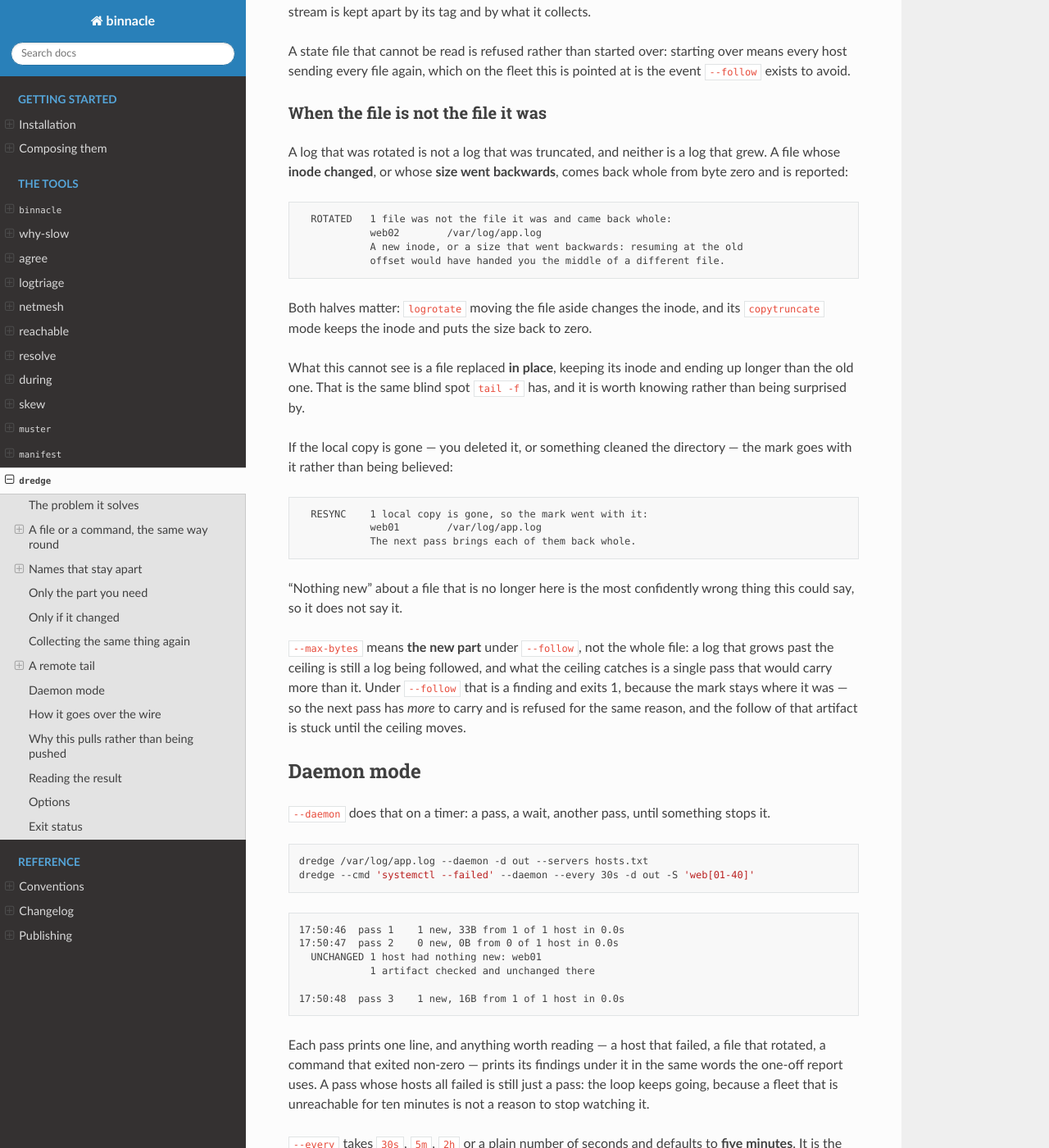
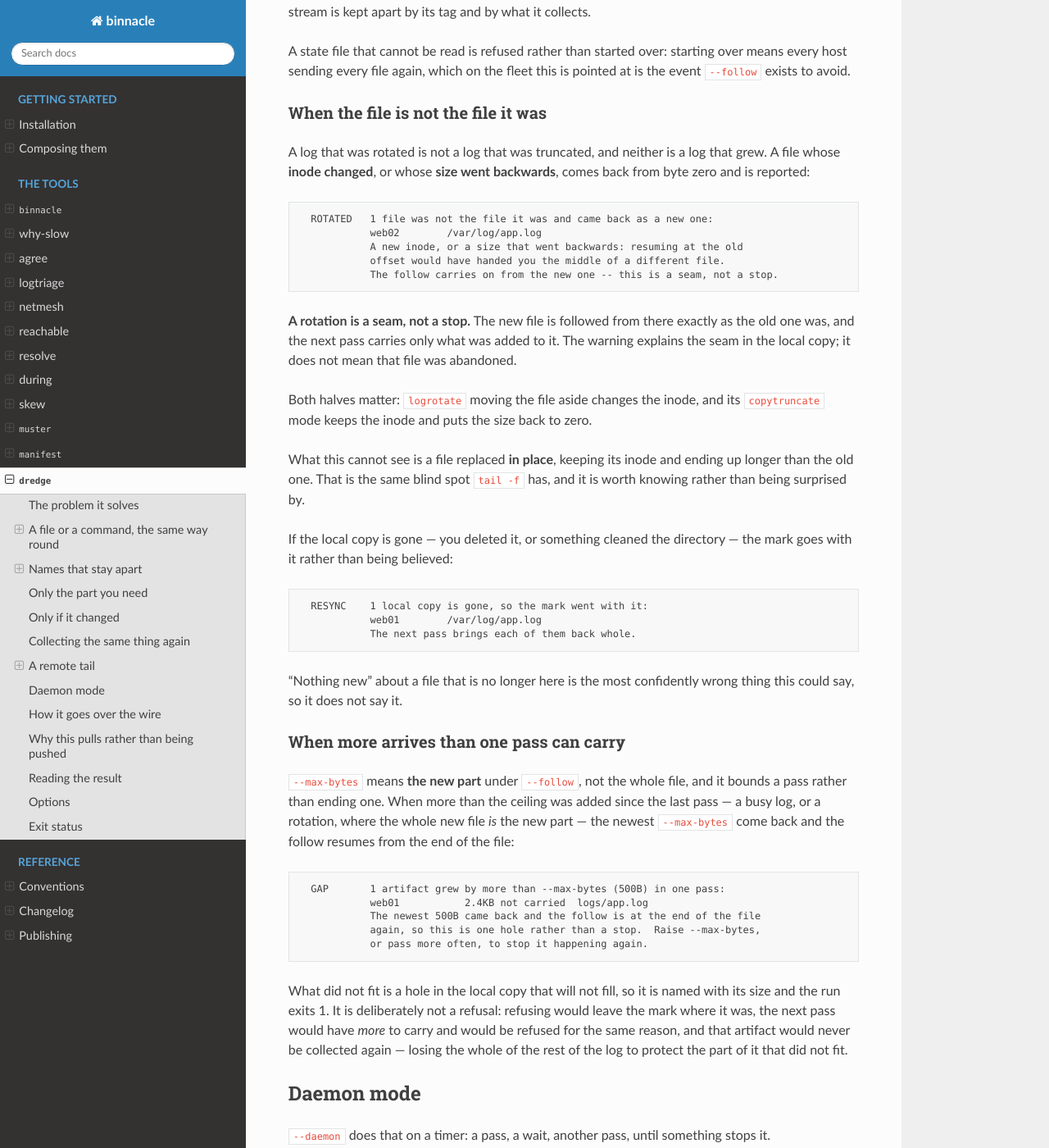
Before and after one commit to MartinGallagher-code/binnacle, a Sphinx documentation site: the page built from docs/tools/dredge.md, in a window 1280 px wide and 1400 px high, scrolled down 6438 px. Shown: the whole window at 82% size. Built offline with Sphinx 7.4.7 and the Read the Docs theme 3.1.0, drawn with Linux system fonts in a browser that asks for light colours.

Commit message:
Under --follow, the ceiling bounds a pass rather than ending one
A rotation was never a stop -- the new file is followed exactly as the
old one was -- but there was one way a followed artifact could stop
being followed, and a rotation is how you fall into it.

--max-bytes under --follow means the new part rather than the whole
file, and a pass that would carry more than it refused the file
outright. The mark then stayed where it was, so the next pass had
*more* to carry and was refused for the same reason, and that artifact
was never collected again. After a rotation the whole new file is the
new part, so a log that had been following incrementally well under
the ceiling blows through it the moment logrotate runs.

Losing the rest of the log to protect the part of it that did not fit
is the wrong trade in every case. So the ceiling now moves the start
instead of ending the file: the newest --max-bytes come back, the
follow resumes from the end of the file, and what could not be carried
is reported as a GAP with its size and exits 1. A hole that is named
beats a follow that quietly stopped.

The report also says what happens next, because the ROTATED warning
read as an abandonment: `this is a seam, not a stop`.

Three cases for it, one of them a rotation driven straight through the
ceiling and then asked for the pass after it. 499 checks, all passing.

Co-Authored-By: Claude Opus 5 <noreply@anthropic.com>
Claude-Session: https://claude.ai/code/session_01FohbkSnWgrEcwj8CHJZY1V

````diff
--- a/docs/tools/dredge.md
+++ b/docs/tools/dredge.md
@@ -321,14 +321,20 @@ pointed at is the event `--follow` exists to avoid.
 
 A log that was rotated is not a log that was truncated, and neither is a log
 that grew. A file whose **inode changed**, or whose **size went backwards**,
-comes back whole from byte zero and is reported:
+comes back from byte zero and is reported:
 
 ```text
-  ROTATED   1 file was not the file it was and came back whole:
+  ROTATED   1 file was not the file it was and came back as a new one:
             web02        /var/log/app.log
             A new inode, or a size that went backwards: resuming at the old
             offset would have handed you the middle of a different file.
+            The follow carries on from the new one -- this is a seam, not a stop.
 ```
+
+**A rotation is a seam, not a stop.** The new file is followed from there
+exactly as the old one was, and the next pass carries only what was added to
+it. The warning explains the seam in the local copy; it does not mean that
+file was abandoned.
 
 Both halves matter: `logrotate` moving the file aside changes the inode, and
 its `copytruncate` mode keeps the inode and puts the size back to zero.
@@ -349,12 +355,28 @@ directory — the mark goes with it rather than being believed:
 "Nothing new" about a file that is no longer here is the most confidently
 wrong thing this could say, so it does not say it.
 
-`--max-bytes` means **the new part** under `--follow`, not the whole file: a
-log that grows past the ceiling is still a log being followed, and what the
-ceiling catches is a single pass that would carry more than it. Under
-`--follow` that is a finding and exits 1, because the mark stays where it
-was — so the next pass has *more* to carry and is refused for the same
-reason, and the follow of that artifact is stuck until the ceiling moves.
+### When more arrives than one pass can carry
+
+`--max-bytes` means **the new part** under `--follow`, not the whole file, and
+it bounds a pass rather than ending one. When more than the ceiling was added
+since the last pass — a busy log, or a rotation, where the whole new file *is*
+the new part — the newest `--max-bytes` come back and the follow resumes from
+the end of the file:
+
+```text
+  GAP       1 artifact grew by more than --max-bytes (500B) in one pass:
+            web01           2.4KB not carried  logs/app.log
+            The newest 500B came back and the follow is at the end of the file
+            again, so this is one hole rather than a stop.  Raise --max-bytes,
+            or pass more often, to stop it happening again.
+```
+
+What did not fit is a hole in the local copy that will not fill, so it is named
+with its size and the run exits 1. It is deliberately not a refusal: refusing
+would leave the mark where it was, the next pass would have *more* to carry and
+would be refused for the same reason, and that artifact would never be
+collected again — losing the whole of the rest of the log to protect the part
+of it that did not fit.
 
 ## Daemon mode
 
````
Also changed, not shown: CHANGELOG.md (+21 -0 lines), README.md (+1 -1 lines), docs/conventions.md (+1 -1 lines), 2 other files.
